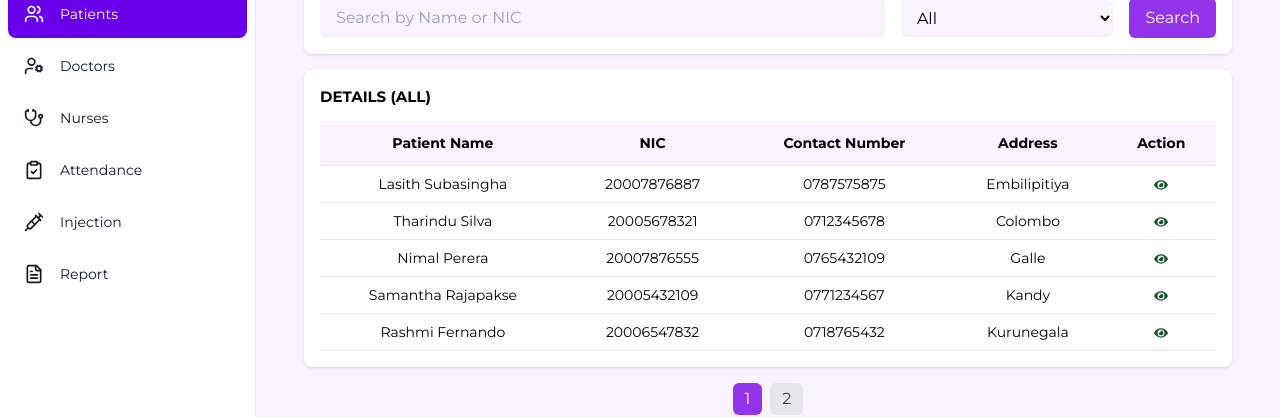
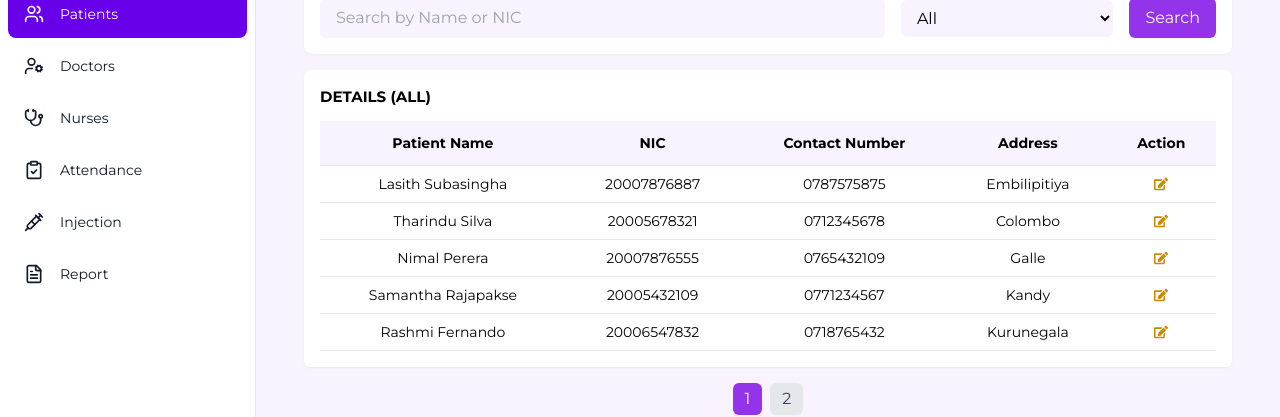
Before and after one commit to Rdilshan/HAMMH, a Next.js app: page /dashboard/patients in a window 1280 px wide. Shown: the part 158-575 px from the top of the page. Built offline with nearby package versions, Linux system fonts and the light colour scheme.

Commit message:
changes of attendance

```diff
--- a/src/app/dashboard/attendance/page.tsx
+++ b/src/app/dashboard/attendance/page.tsx
@@ -63,7 +63,7 @@ function Page() {
         <h2 className="text-2xl font-bold text-black uppercase">Patients Attendance sheet</h2>
       </div>
 
-      <div className="flex flex-col md:flex-row justify-between bg-white items-center mb-4 p-4 rounded-lg shadow">
+      <div className="flex flex-col md:flex-row justify-between bg-white items-center mb-4 p-4 rounded-lg shadow-sm">
         <input
           type="date"
           value={selectedDate}
@@ -75,7 +75,7 @@ function Page() {
         </div>
       </div>
 
-      <div className="bg-white shadow rounded-lg overflow-x-auto p-4">
+      <div className="bg-white shadow-sm rounded-lg overflow-x-auto p-4">
         <h2 className="text-[15px] font-bold text-black uppercase mb-3">
           Patient Details
         </h2>
--- a/src/app/dashboard/patients/page.tsx
+++ b/src/app/dashboard/patients/page.tsx
@@ -1,5 +1,5 @@
 'use client'
-import { FaEye } from 'react-icons/fa';
+import { FaEye , FaEdit } from 'react-icons/fa';
 import { useState } from 'react';
 
 const PatientsDetails = () => {
@@ -61,7 +61,7 @@ const PatientsDetails = () => {
                 </button>
             </div>
 
-            <div className="flex flex-col md:flex-row justify-between bg-white items-center mb-4 p-4 rounded-lg shadow">
+            <div className="flex flex-col md:flex-row justify-between bg-white items-center mb-4 p-4 rounded-lg shadow-sm">
                 <input
                     type="text"
                     placeholder={`Search by ${selectedCategory === 'All' ? 'Name or NIC' : selectedCategory}`}
@@ -88,7 +88,7 @@ const PatientsDetails = () => {
                 </button>
             </div>
 
-            <div className="bg-white shadow rounded-lg overflow-x-auto p-4">
+            <div className="bg-white shadow-sm rounded-md overflow-x-auto p-4">
             <h2 className='text-[15px] font-bold text-black uppercase mb-3'>Details <span>(All)</span></h2>
                 <table className="w-full table-auto text-left text-sm text-black">
                     <thead>
@@ -110,9 +110,9 @@ const PatientsDetails = () => {
                                     <td className="px-4 py-2 text-center">{patient.address}</td>
                                     <td className="px-4 py-2 text-center">
                                     <div className="flex items-center justify-center">
-                                            <button className="text-green-900">
-                                                <FaEye className="inline-block" />
-                                            </button>
+                                    <button className="text-yellow-600">
+                        <FaEdit />
+                      </button>
                                         </div>
                                     </td>
                                 </tr>
--- a/src/app/layout.tsx
+++ b/src/app/layout.tsx
@@ -21,7 +21,7 @@ const geistMono = localFont({
 });
 
 export const metadata: Metadata = {
-  title: "Create Next App",
+  title: "HAMMH",
   description: "Generated by create next app",
 };
 
```
